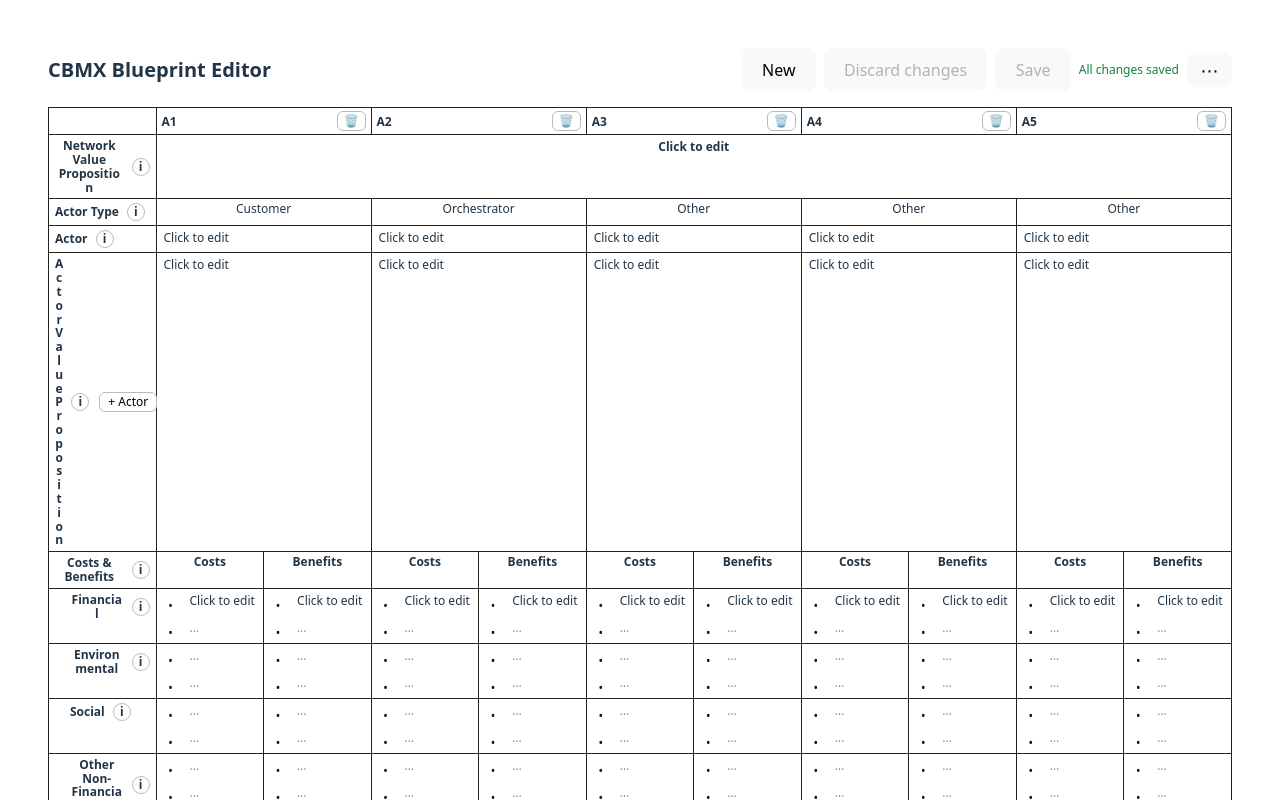
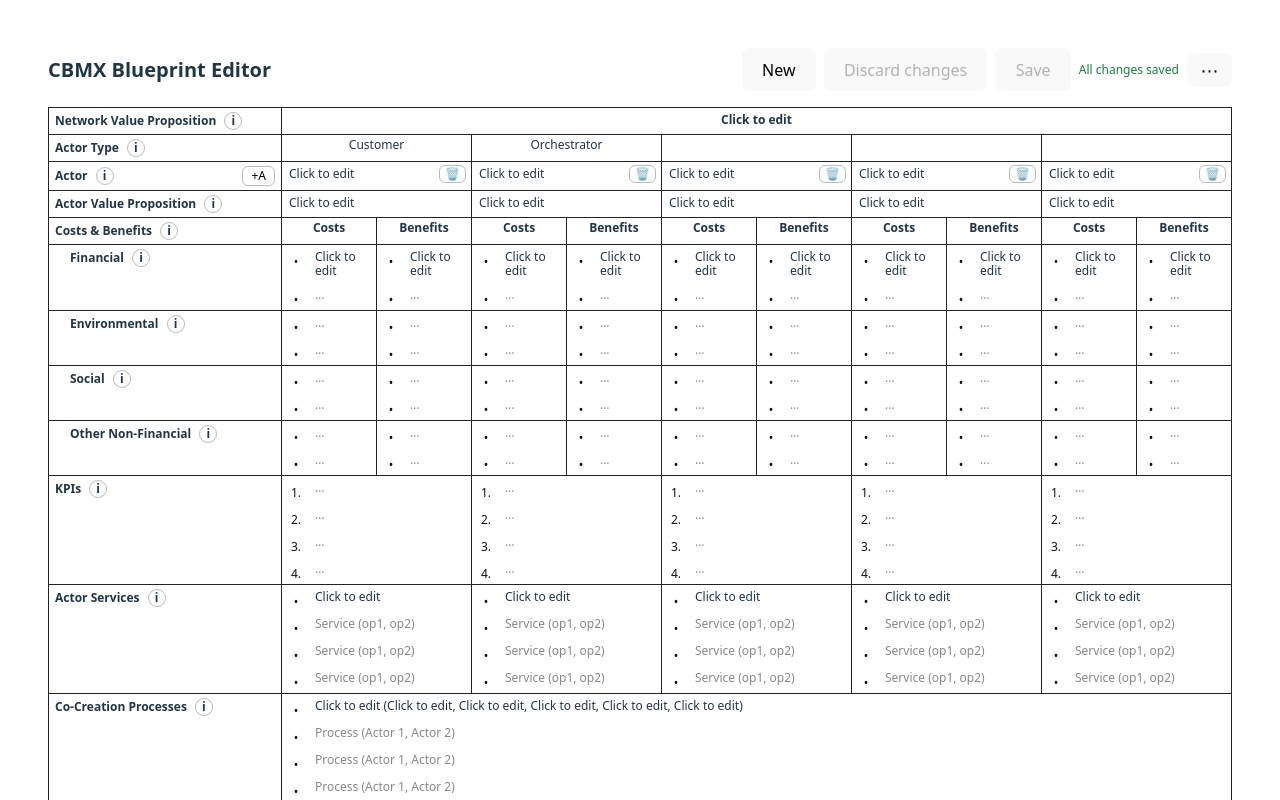
Before and after one commit to bbkaya/cbmx, a React (Vite) app: page / in a window 1280 px wide. Shown: the top 800 px of the page. Built offline with nearby package versions, Linux system fonts and the light colour scheme.

Commit message:
Update CBMXTable.tsx

```diff
--- a/src/components/cbmx/CBMXTable.tsx
+++ b/src/components/cbmx/CBMXTable.tsx
@@ -293,37 +293,7 @@ export default function CBMXTable({
   return (
     <div style={{ overflowX: "auto" }}>
       <table style={{ borderCollapse: "collapse", width: "100%", tableLayout: "fixed" }}>
-        <thead>
-          <tr>
-            <th style={thCellTight}> </th>
-            {actors.map((a) => (
-              <th key={a.id} colSpan={2} style={thCellTight}>
-                <div style={{ display: "flex", alignItems: "center", justifyContent: "space-between", gap: 8 }}>
-                  <span style={{ fontWeight: 700 }}>{a.id.startsWith("EMPTY-") ? "" : a.id}</span>
-
-                  {!a.id.startsWith("EMPTY-") && onChange ? (
-                    <button
-                      type="button"
-                      title="Remove actor"
-                      onClick={() => updateBlueprint((next) => removeActor(next, a.id))}
-                      style={{
-                        border: "1px solid #bbb",
-                        background: "white",
-                        borderRadius: 6,
-                        cursor: "pointer",
-                        padding: "2px 6px",
-                        fontSize: 12,
-                        lineHeight: "14px",
-                      }}
-                    >
-                      🗑️
-                    </button>
-                  ) : null}
-                </div>
-              </th>
-            ))}
-          </tr>
-        </thead>
+        {/* Header row removed (per request #4). First row is Network Value Proposition. */}
 
         <tbody>
           <tr>
@@ -347,27 +317,7 @@ export default function CBMXTable({
             {actors.map((a) => (
               <Fragment key={a.id}>
                 <td colSpan={2} style={cellTight}>
-                  {a.id.startsWith("EMPTY-") ? "" : a.type}
-                </td>
-              </Fragment>
-            ))}
-          </tr>
-
-          <tr>
-            <td style={rowLabelCellTight}>
-              <RowLabel text="Actor" helpKey="actor" />
-            </td>
-            {actors.map((a) => (
-              <Fragment key={a.id}>
-                <td colSpan={2} style={cellLeftTight}>
-                  {a.id.startsWith("EMPTY-") ? null : (
-                    <EditableText
-                      value={a.name ?? ""}
-                      readOnly={!onChange}
-                      placeholder={onChange ? "Click to edit" : ""}
-                      onCommit={(v) => updateBlueprint((next) => setActorName(next, a.id, v))}
-                    />
-                  )}
+                  {a.id.startsWith("EMPTY-") ? "" : a.type === "Other" ? "" : a.type}
                 </td>
               </Fragment>
             ))}
@@ -376,7 +326,7 @@ export default function CBMXTable({
           <tr>
             <td style={rowLabelCellTight}>
               <div style={{ display: "flex", alignItems: "center", justifyContent: "space-between", gap: 10 }}>
-                <RowLabel text="Actor Value Proposition" helpKey="actorValueProposition" />
+                <RowLabel text="Actor" helpKey="actor" />
                 {onChange ? (
                   <button
                     type="button"
@@ -393,10 +343,54 @@ export default function CBMXTable({
                       whiteSpace: "nowrap",
                     }}
                   >
-                    + Actor
+                    +A
                   </button>
                 ) : null}
               </div>
+            </td>
+            {actors.map((a) => (
+              <Fragment key={a.id}>
+                <td colSpan={2} style={cellLeftTight}>
+                  {a.id.startsWith("EMPTY-") ? null : (
+                    <div style={{ display: "flex", alignItems: "center", gap: 8 }}>
+                      <div style={{ flex: 1, minWidth: 0 }}>
+                        <EditableText
+                          value={a.name ?? ""}
+                          readOnly={!onChange}
+                          placeholder={onChange ? "Click to edit" : ""}
+                          onCommit={(v) => updateBlueprint((next) => setActorName(next, a.id, v))}
+                        />
+                      </div>
+
+                      {onChange ? (
+                        <button
+                          type="button"
+                          title="Remove actor"
+                          onClick={() => updateBlueprint((next) => removeActor(next, a.id))}
+                          style={{
+                            border: "1px solid #bbb",
+                            background: "white",
+                            borderRadius: 6,
+                            cursor: "pointer",
+                            padding: "1px 5px",
+                            fontSize: 12,
+                            lineHeight: "14px",
+                            flex: "0 0 auto",
+                          }}
+                        >
+                          🗑️
+                        </button>
+                      ) : null}
+                    </div>
+                  )}
+                </td>
+              </Fragment>
+            ))}
+          </tr>
+
+          <tr>
+            <td style={rowLabelCellTight}>
+              <RowLabel text="Actor Value Proposition" helpKey="actorValueProposition" />
             </td>
             {actors.map((a) => (
               <Fragment key={a.id}>
```
